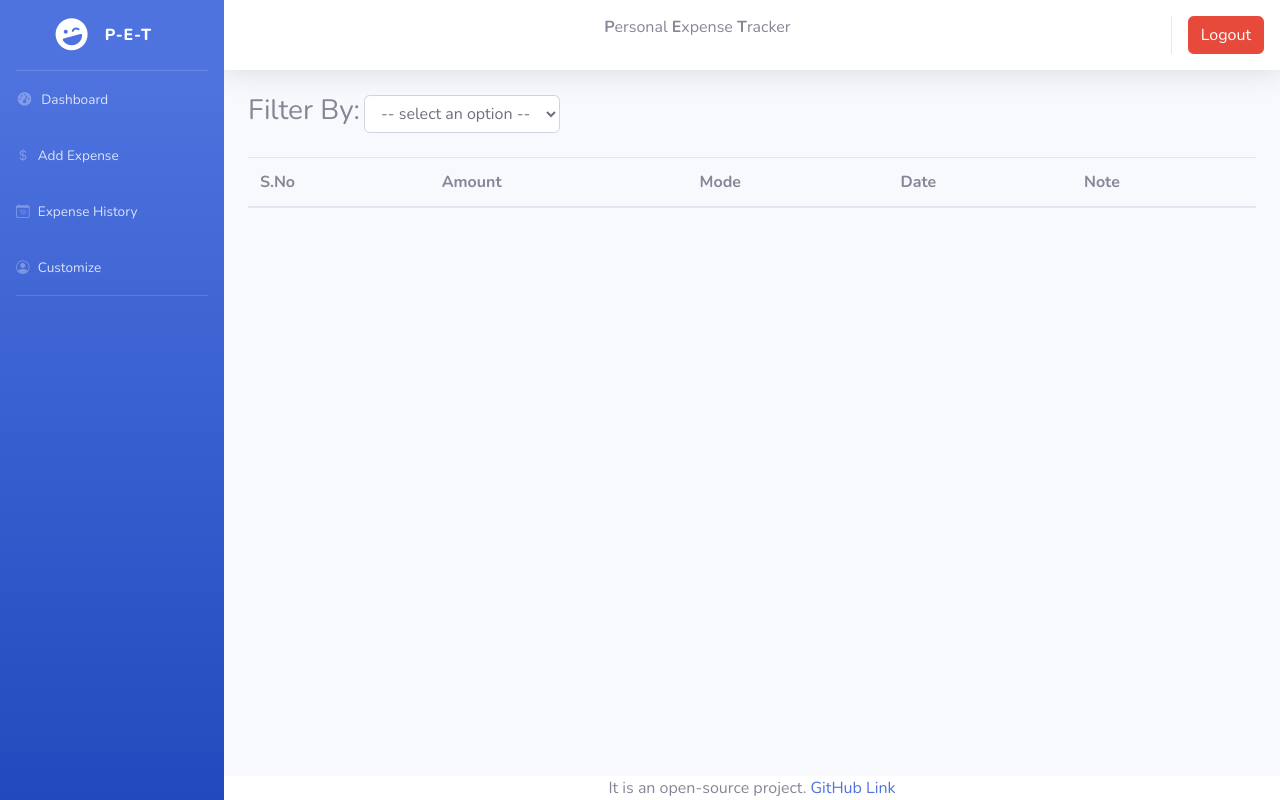
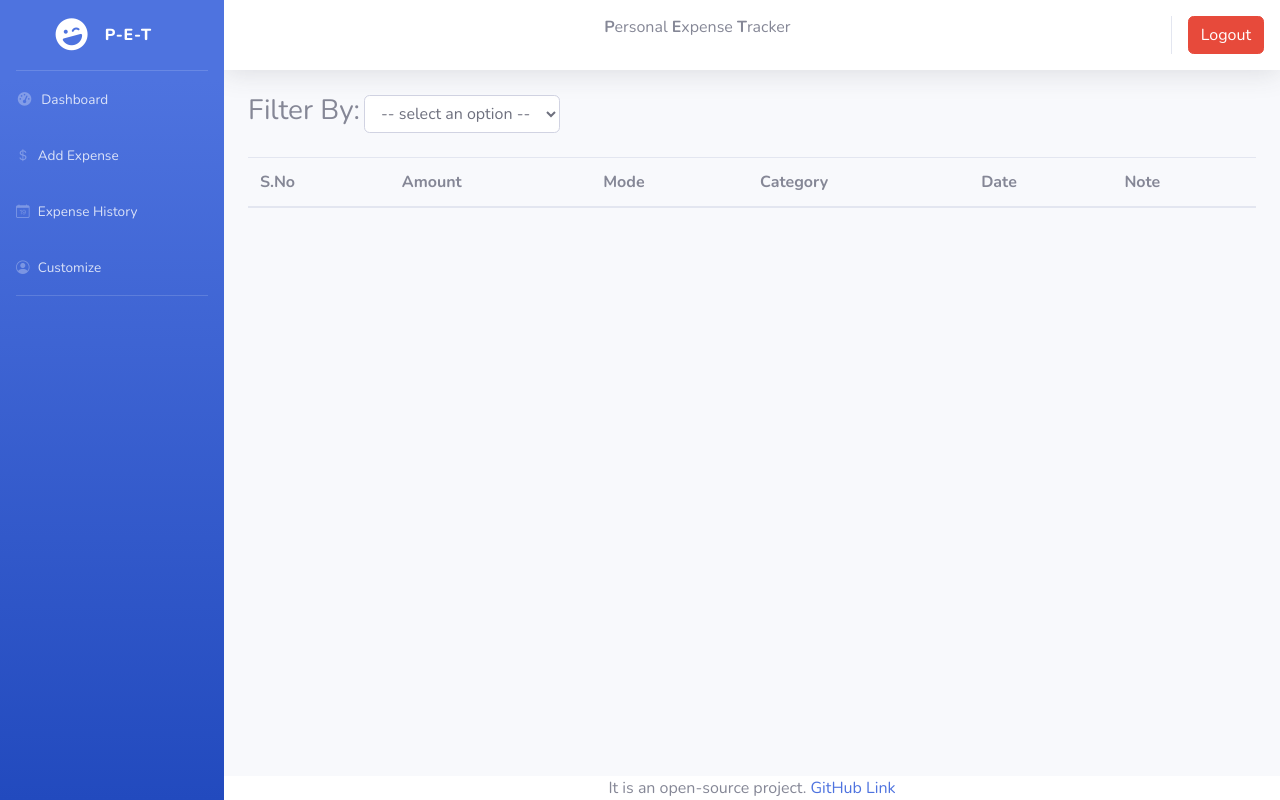
Before and after one commit to SSN-MiniProjects/personal-expense-tracker, a Flask app: template templates/view_transaction.html in a window 1280 px wide. Run offline with Flask 3, Linux system fonts and the light colour scheme; the template is opened without the code that fills it, so the values that code supplies are empty; some libraries are stand-ins or nearby versions.

Commit message:
added filters

```diff
--- a/templates/user_base.html
+++ b/templates/user_base.html
@@ -62,7 +62,11 @@
 		y.setAttribute("type", "date");
 
 		x.setAttribute("name", "input1");
+		x.setAttribute("class", "form-control")
 		y.setAttribute("name", "input2");
+		y.setAttribute("class", "form-control")
+
+
 
 		x.setAttribute("style", "width:fit-content;display:inline;margin:10px");
 		y.setAttribute("style", "width:fit-content;display:inline;margin:10px");
@@ -71,13 +75,14 @@
 		// x.setAttribute("class", "flatpickr flatpickr-input");
 		// y.setAttribute("class", "form-control datepicker");
 
-		x.setAttribute("placeholder", "Please select from-date");
-		y.setAttribute("placeholder", "Please select to-date");
+		x.setAttribute("placeholder", "From Date");
+		y.setAttribute("placeholder", "To Date");
 
 
 		var z = document.createElement('label');
-		z.setAttribute("style", "padding-left: 20px;paddiing-right:10px;");
-		z.innerHTML = " Choose Range: ";
+		// z.setAttribute("style", "padding-left: 20px;paddiing-right:10px;");
+		// Z.setAttribute("class","form-control-label")
+		z.innerHTML = "Choose Range: ";
 		contentElement.appendChild(z);
 
 		contentElement.appendChild(x);
@@ -102,22 +107,24 @@
 		y.setAttribute("min", 0);
 
 		x.setAttribute("name", "input1");
+		x.setAttribute("class", "form-control")
 		y.setAttribute("name", "input2");
+		y.setAttribute("class", "form-control")
 
-		x.setAttribute("style", "width:fit-content;display:inline;margin:10px");
-		y.setAttribute("style", "width:fit-content;display:inline;margin:10px");
+		x.setAttribute("style", "width:fit-content;display:inline;margin:5px");
+		y.setAttribute("style", "width:fit-content;display:inline;margin:5px");
 
 
 		// x.setAttribute("class", "flatpickr flatpickr-input");
 		// y.setAttribute("class", "form-control datepicker");
 
-		x.setAttribute("placeholder", "Please select min-amount");
-		y.setAttribute("placeholder", "Please select max-amount");
+		x.setAttribute("placeholder", "Min Amount");
+		y.setAttribute("placeholder", "Max Amount");
 
 
 		var z = document.createElement('label');
 		z.setAttribute("style", "padding-left: 20px;paddiing-right:10px;");
-		z.innerHTML = " Choose Range: ";
+		z.innerHTML = "Choose Range: ";
 		contentElement.appendChild(z);
 
 		contentElement.appendChild(x);
@@ -141,8 +148,8 @@
 		x.appendChild(y);
 
 		var y = document.createElement("option");
-		y.setAttribute("value", "offline");
-  		var t = document.createTextNode("offline");
+		y.setAttribute("value", "cash");
+  		var t = document.createTextNode("cash");
   		y.appendChild(t);
 		x.appendChild(y);
 
--- a/templates/view_transaction.html
+++ b/templates/view_transaction.html
@@ -24,6 +24,7 @@
         <th scope="col">S.No</th>
         <th scope="col">Amount</th>
         <th scope="col">Mode</th>
+        <th scope="col">Category</th>
         <th scope="col">Date</th>
         <th scope="col">Note</th>
       </tr>
@@ -34,6 +35,7 @@
         <th scope="row">{{ i+1 }}</th>
         <td>{{ res[i]["transaction"] }}</td>
         <td>{{ res[i]["mode"] }}</td>
+        <td>{{ res[i]["category"] }}</td>
         <td>{{ res[i]["datestamp"] }}</td>
         <td>{{ res[i]["note"] }}</td>
       </tr>
```
